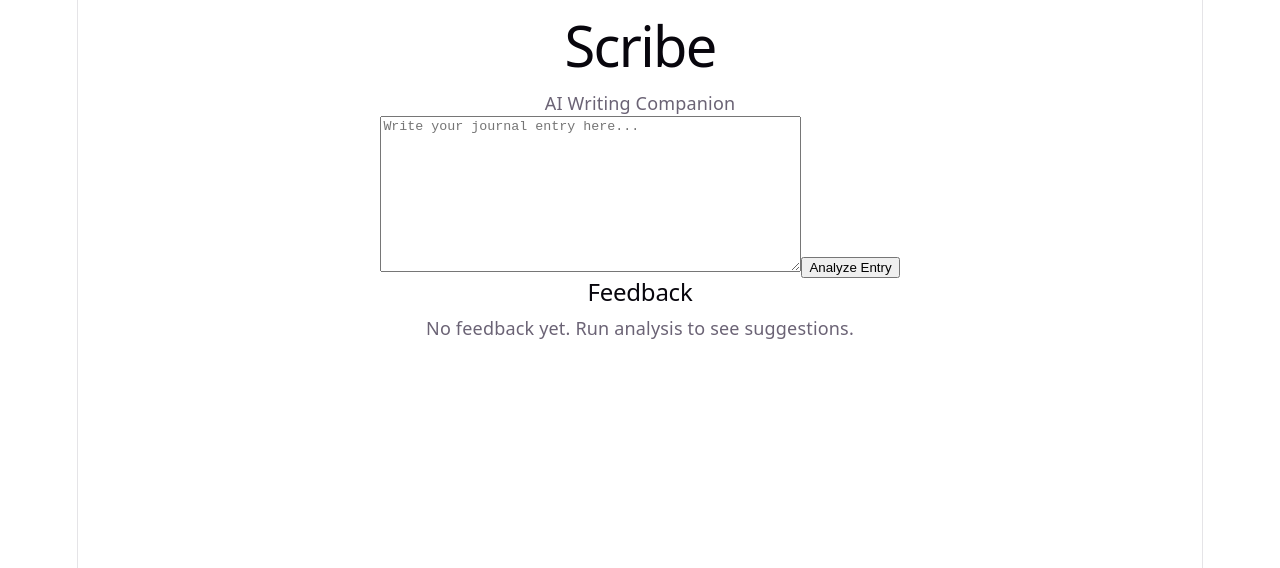
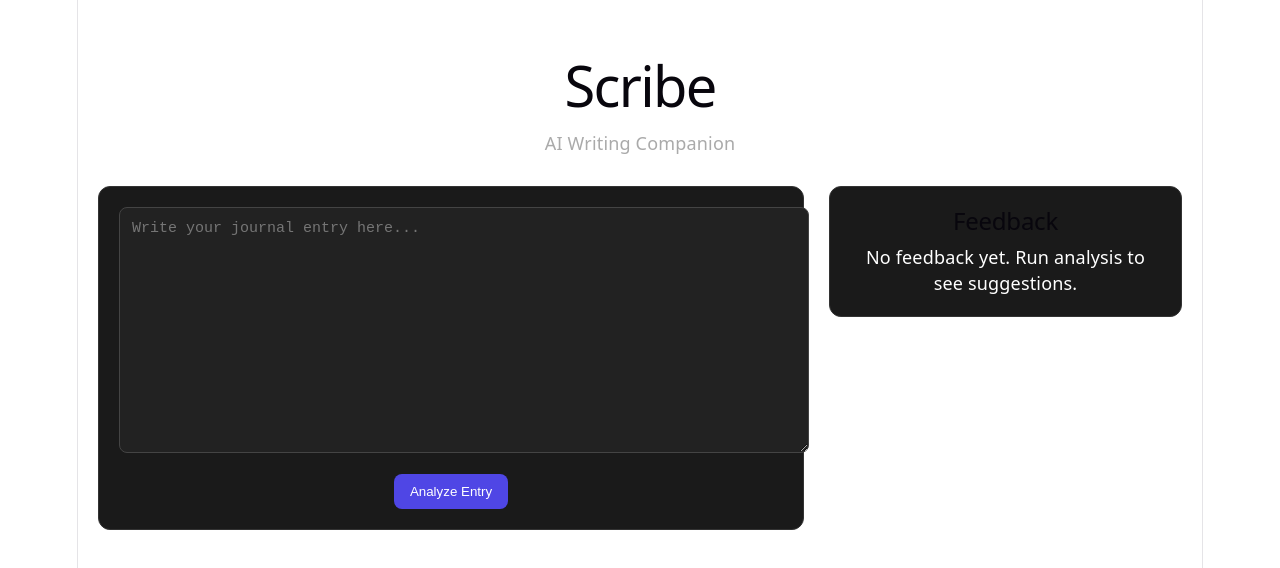
Before and after one commit to Zeta1313/Scribe, a React (Vite) app: page / in a window 1280 px wide. Shown: the top 568 px of the page. Built offline with nearby package versions, Linux system fonts and the light colour scheme.

Commit message:
Added Journal.css and added style to the Journal page.

```diff
--- /dev/null
+++ b/src/pages/Journal.css
@@ -0,0 +1,88 @@
+/* Main Page Container */
+.journal-page {
+    max-width: 1200px;
+    margin: 0 auto;
+    padding: 40px 20px;
+    color: white;
+}
+
+/* Header Spacing */
+.app-header {
+    text-align: center;
+    margin-bottom: 30px;
+}
+
+.subtitle {
+    color: #aaa;
+}
+
+/* Layout for Editor and Feedback to be Side-By-Side*/
+.main-content {
+    display: flex;
+    gap: 25px;
+    align-items: flex-start;
+}
+
+/* Left Side */
+.editor-section {
+    flex: 2;
+}
+
+/* Right Side */
+.feedback-section {
+    flex: 1;
+}
+
+/* Card Styling */
+.editor-container, .feedback-panel {
+    background: #1a1a1a;
+    padding: 20px;
+    border-radius: 12px;
+    border: 1px solid #333;
+}
+
+/* Text Area */
+textarea {
+    width: 100%;
+    min-height: 220px;
+    padding: 12px;
+    border-radius: 8px;
+    border: 1px solid #444;
+    background-color: #222;
+    color: white;
+    resize: vertical;
+    font-size: 15px;
+}
+
+/* Analyze Button */
+button {
+    margin-top: 15px;
+    padding:10px 16px;
+    border: none;
+    border-radius: 8px;
+    background-color: #4f46e5;
+    color: white;
+    cursor: pointer;
+}
+
+button:hover {
+    background-color: #4338ca;
+}
+
+/* Feedback Section Spacing */
+.feddback-panel {
+    margin-top: 20px;
+}
+
+.feedback-item {
+    padding: 10px;
+    margin-bottom: 10px;
+    background: #252525;
+    border-radius: 8px;
+}
+
+/* Loading Message */
+.loading {
+    margin-top: 15px;
+    color: #aaa;
+}
--- a/src/pages/Journal.jsx
+++ b/src/pages/Journal.jsx
@@ -3,6 +3,7 @@ import Header from "../components/Header";
 import EntryEditor from "../components/EntryEditor";
 import FeedbackPanel from "../components/FeedbackPanel";
 import { analyzeEntry } from "../services/api";
+import "./Journal.css";
 
 export default function Journal() {
   const [feedback, setFeedback] = useState([]);
@@ -22,18 +23,31 @@ export default function Journal() {
   }
     return (
     <div className="journal-page">
+
         <Header />
+
+        <div className="main-content">
+
+            <div className="editor-section">
+                <div className="editor-container">
 
                     <EntryEditor onAnalyze={handleAnalyze} />
 
                     {loading && (
-              <>
-              {/* Show loading message */}
-              <p className="loading">Analyzing entry...</p>
-              </>
+                        <p className="loading">
+                            Analyzing entry...
+                        </p>
                     )}
 
+                </div>
+            </div>
+
+            <div className="feedback-section">
                 <FeedbackPanel feedback={feedback} />
+            </div>
+
+        </div>
+
     </div>
 );
 }
```
Lines whose indentation alone changed are shown as unchanged.
